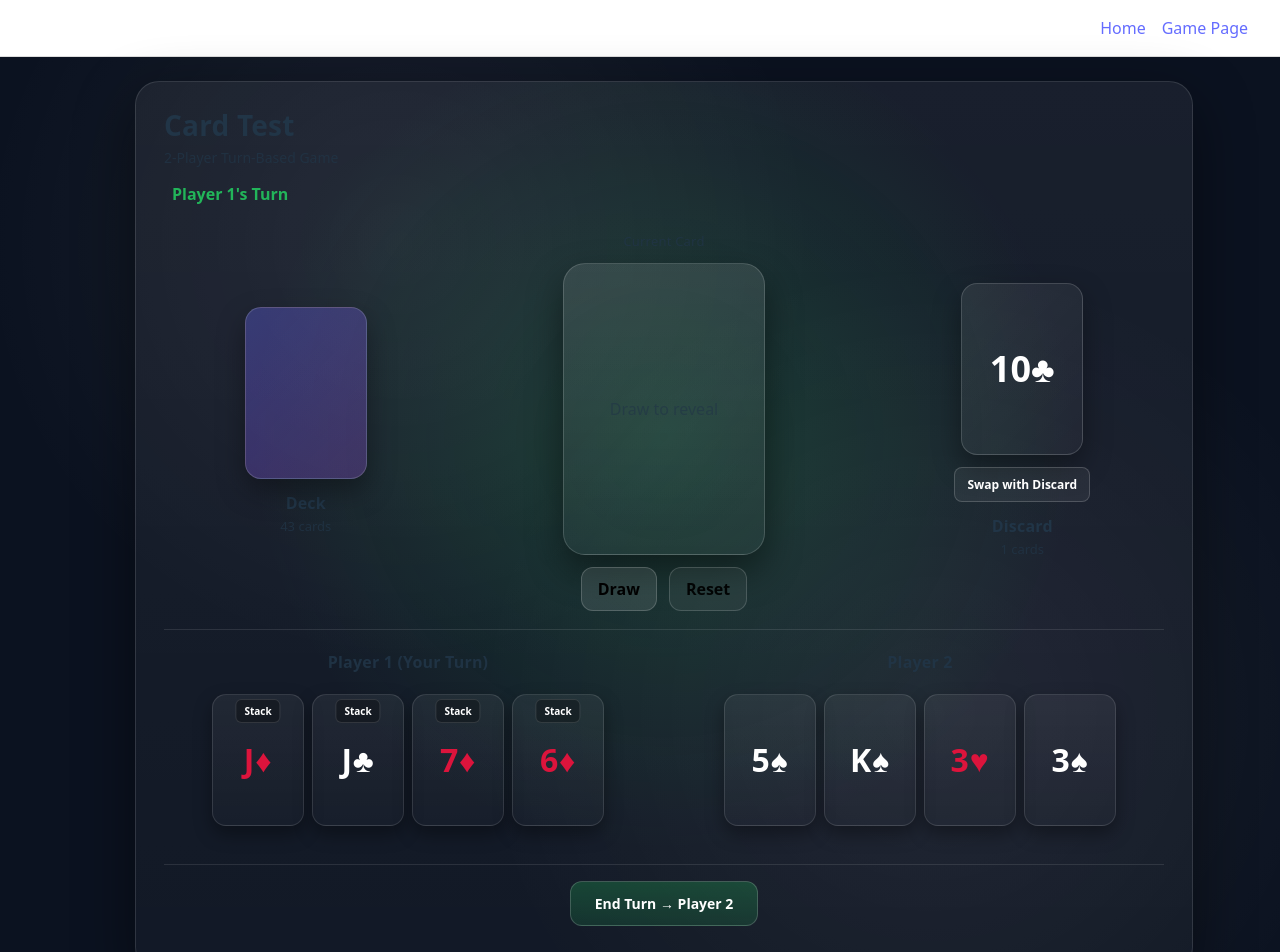
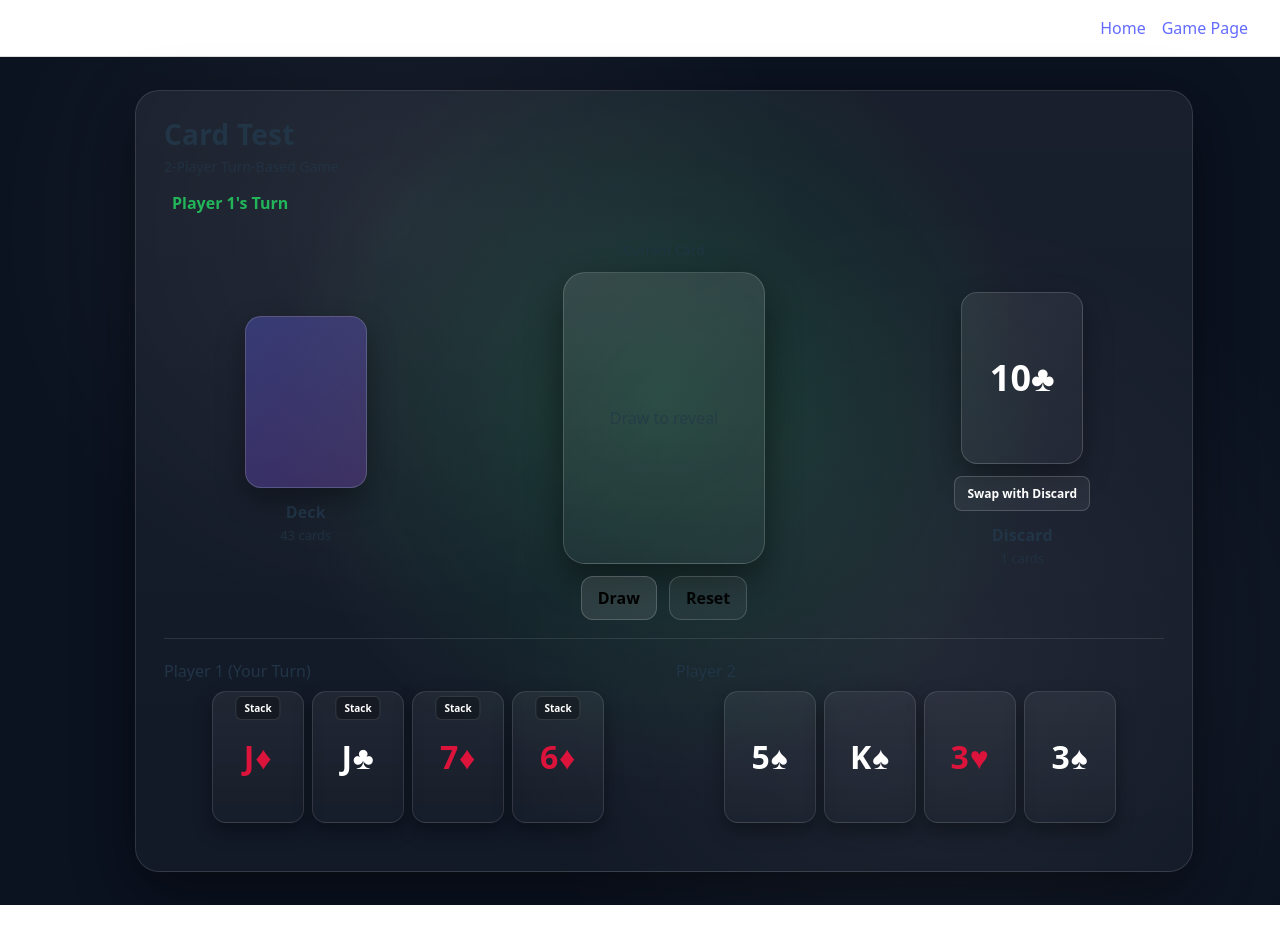
Before and after one commit to sheinhtuttunlwin/cactus-web-game, a React (Vite) app in the folder cactus-client/: page /game in a window 1280 px wide. Shown: the top 952 px of the page. After the commit the page ends 905 px from the top, so only its background shows below. Built offline with nearby package versions, Linux system fonts and the light colour scheme.

Commit message:
Modified turn system to be automatic after player makes a move

```diff
--- a/cactus-client/src/pages/Game.jsx
+++ b/cactus-client/src/pages/Game.jsx
@@ -64,6 +64,7 @@ function Game () {
         ...prev,
         [currentPlayer]: { ...prev[currentPlayer], pendingCard: null },
       }));
+      setTimeout(switchTurn, 0);
     };
 
     const handleSwapWith = (index) => {
@@ -80,6 +81,7 @@ function Game () {
         };
       });
       setDiscardPile((prev) => [...prev, replaced]);
+      setTimeout(switchTurn, 0);
     };
 
 
@@ -146,6 +148,7 @@ function Game () {
         newPile[newPile.length - 1] = handCard;
         return newPile;
       });
+      setTimeout(switchTurn, 0);
     };
 
     const handleResetDeck = () => {
@@ -401,12 +404,6 @@ function Game () {
               </div>
             </div>
 
-            {/* End Turn button */}
-            <div style={styles.endTurnContainer}>
-              <button style={styles.endTurnButton} onClick={switchTurn}>
-                End Turn → Player {currentPlayer === 1 ? 2 : 1}
-              </button>
-            </div>
             </div>
         </div>
         );
@@ -683,37 +680,4 @@ const styles = {
     padding: "20px 0",
     borderTop: "1px solid rgba(255,255,255,0.1)",
   },
-
-  playerColumn: {
-    display: "flex",
-    flexDirection: "column",
-    gap: 12,
-    alignItems: "center",
-  },
-
-  playerLabel: {
-    fontSize: 16,
-    fontWeight: 700,
-    letterSpacing: 0.2,
-    opacity: 0.9,
-  },
-
-  endTurnContainer: {
-    display: "flex",
-    justifyContent: "center",
-    padding: "16px 0",
-    borderTop: "1px solid rgba(255,255,255,0.1)",
-  },
-
-  endTurnButton: {
-    padding: "12px 24px",
-    fontSize: 14,
-    fontWeight: 700,
-    borderRadius: 12,
-    border: "1px solid rgba(255,255,255,0.18)",
-    background: "linear-gradient(180deg, rgba(34, 197, 94, 0.25), rgba(34, 197, 94, 0.15))",
-    color: "white",
-    cursor: "pointer",
-    transition: "all 0.2s ease",
-  },
 };
```
